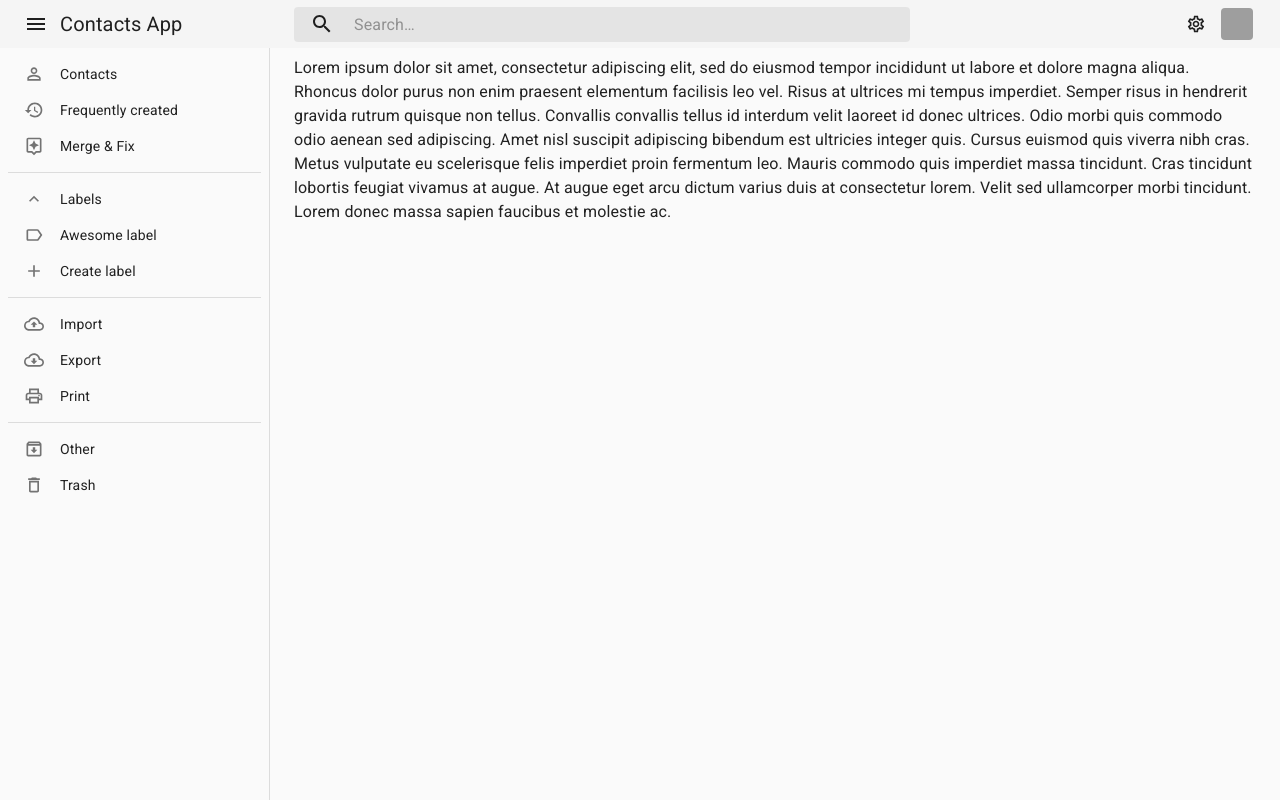
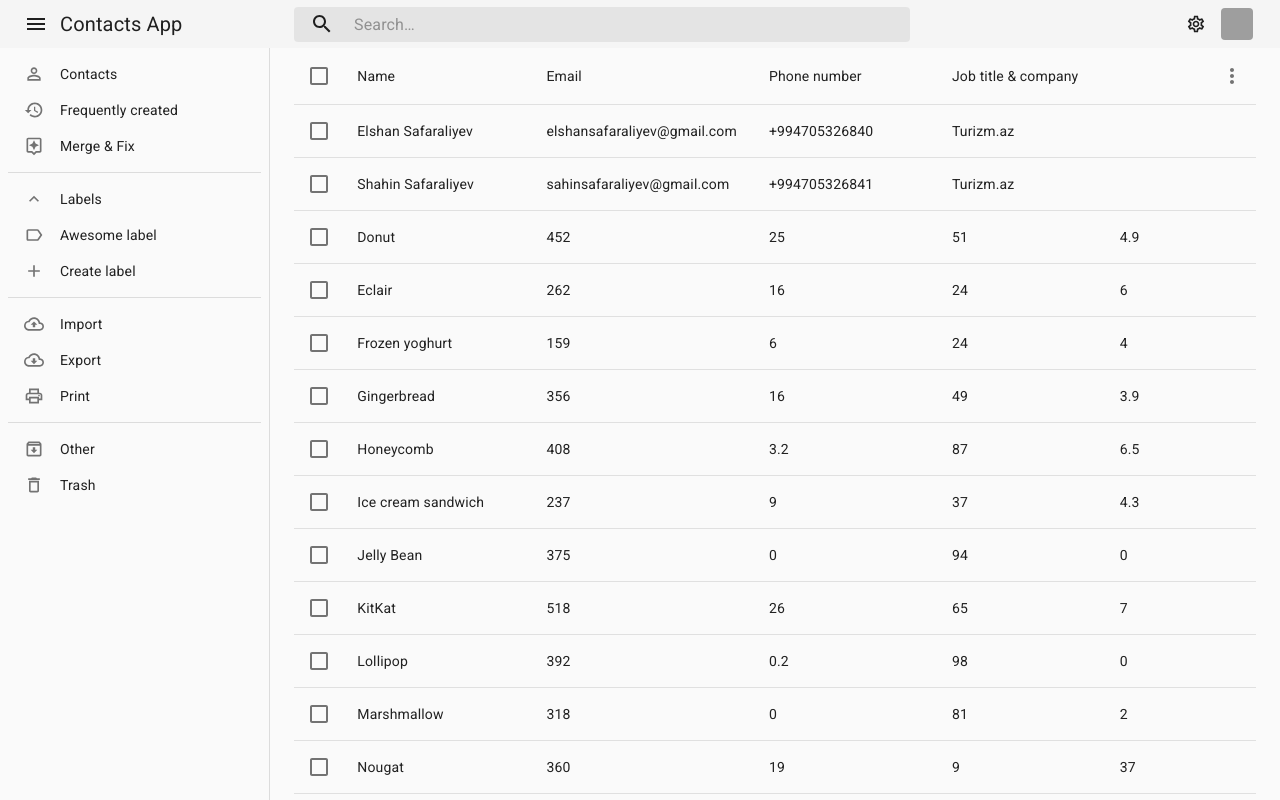
Before and after one commit to thesafaraliyev/contacts-app, a React (Create React App) app in the folder front-end/: page / in a window 1280 px wide. Built offline with nearby package versions, Linux system fonts and the light colour scheme; grey boxes are pictures that could not be loaded.

Commit message:
contacts table was added

```diff
--- a/front-end/src/components/Body.js
+++ b/front-end/src/components/Body.js
@@ -1,13 +1,15 @@
 import React from 'react';
 
 import {makeStyles} from '@material-ui/core/styles';
-import {Typography, Toolbar} from '@material-ui/core';
+import {Toolbar} from '@material-ui/core';
+
+import ContactsTable from "./Table";
 
 
 const useStyles = makeStyles((theme) => ({
     root: {
         flexGrow: 1,
-        padding: theme.spacing(1, 3),
+        padding: theme.spacing(0, 3),
         transition: theme.transitions.create('margin', {
             easing: theme.transitions.easing.sharp,
             duration: theme.transitions.duration.leavingScreen,
@@ -31,18 +33,8 @@ export default function Body({sidebarOpen}) {
     return (
         <main className={`${classes.root} ${sidebarOpen ? classes.contentShift : ''}`}>
             <Toolbar variant={'dense'}/>
-            <Typography paragraph>
-                Lorem ipsum dolor sit amet, consectetur adipiscing elit, sed do eiusmod tempor incididunt
-                ut labore et dolore magna aliqua. Rhoncus dolor purus non enim praesent elementum
-                facilisis leo vel. Risus at ultrices mi tempus imperdiet. Semper risus in hendrerit
-                gravida rutrum quisque non tellus. Convallis convallis tellus id interdum velit laoreet id
-                donec ultrices. Odio morbi quis commodo odio aenean sed adipiscing. Amet nisl suscipit
-                adipiscing bibendum est ultricies integer quis. Cursus euismod quis viverra nibh cras.
-                Metus vulputate eu scelerisque felis imperdiet proin fermentum leo. Mauris commodo quis
-                imperdiet massa tincidunt. Cras tincidunt lobortis feugiat vivamus at augue. At augue eget
-                arcu dictum varius duis at consectetur lorem. Velit sed ullamcorper morbi tincidunt. Lorem
-                donec massa sapien faucibus et molestie ac.
-            </Typography>
+
+            <ContactsTable/>
         </main>
     );
 }
--- /dev/null
+++ b/front-end/src/components/Table/Body.js
@@ -0,0 +1,59 @@
+import React from 'react';
+
+import {makeStyles} from '@material-ui/core/styles';
+import {TableBody, TableRow, TableCell} from '@material-ui/core';
+import Checkbox from '@material-ui/core/Checkbox';
+
+
+
+const useStyles = makeStyles((theme) => ({
+    rowRoot: {
+        '& $rowSelected, &$rowSelected:hover': {
+            backgroundColor: theme.palette.action.selected,
+        },
+    },
+    rowSelected: {
+        backgroundColor: theme.palette.action.selected,
+    },
+    cell: {
+
+    }
+}));
+
+export default function Body({rows, selected, handleRowClick}) {
+    const classes = useStyles();
+    const isSelected = (name) => selected.indexOf(name) !== -1;
+
+    return (
+        <TableBody>
+            {rows.map((row, index) => {
+                const isItemSelected = isSelected(row.name);
+
+                return (
+                    <TableRow
+                        hover
+                        aria-checked={isItemSelected}
+                        tabIndex={-1}
+                        key={row.name}
+                        selected={isItemSelected}
+                        classes={{root: classes.rowRoot, selected: classes.rowSelected}}
+                    >
+                        <TableCell padding="checkbox" >
+                            <Checkbox
+                                onClick={(event) => handleRowClick(event, row.name)}
+                                checked={isItemSelected}
+                                color='default'
+                                inputProps={{'aria-labelledby': `contacts-table-checkbox-${index}`}}
+                            />
+                        </TableCell>
+                        <TableCell className={classes.cell} style={{width: 230}}>{row.name}</TableCell>
+                        <TableCell className={classes.cell} style={{width: 210}}>{row.email}</TableCell>
+                        <TableCell className={classes.cell} style={{width: 210}}>{row.phoneNumber}</TableCell>
+                        <TableCell className={classes.cell} style={{width: 210}}>{row.carbs}</TableCell>
+                        <TableCell className={classes.cell} style={{width: 210}}>{row.protein}</TableCell>
+                    </TableRow>
+                );
+            })}
+        </TableBody>
+    );
+}
--- /dev/null
+++ b/front-end/src/components/Table/Head.js
@@ -0,0 +1,87 @@
+import React from 'react';
+
+import {makeStyles} from '@material-ui/core/styles';
+import {TableHead, TableRow, TableCell, Checkbox, IconButton} from '@material-ui/core';
+
+import MoreVertOutlinedIcon from '@material-ui/icons/MoreVertOutlined';
+import LabelOutlinedIcon from "@material-ui/icons/LabelOutlined";
+import MergeTypeOutlinedIcon from '@material-ui/icons/MergeTypeOutlined';
+
+
+const headCells = [
+    {id: 'name', isShown: true, label: 'Name'},
+    {id: 'email', isShown: true, label: 'Email'},
+    {id: 'phoneNumber', isShown: true, label: 'Phone number'},
+    {id: 'jobTitleAndCompany', isShown: true, label: 'Job title & company'},
+    {id: 'labels', isShown: false, label: 'Labels'},
+    {id: 'address', isShown: false, label: 'Address'},
+    {id: 'birthday', isShown: false, label: 'Birthday'},
+];
+
+const useStyles = makeStyles((theme) => ({
+    selectedCount: {
+        textAlign: 'right',
+    },
+    cell: {
+        top: theme.spacing(6),
+    },
+}));
+
+
+export default function Head(props) {
+    const classes = useStyles();
+    const {onSelectAllClick, numSelected, rowCount} = props;
+
+    return (
+        <TableHead>
+            <TableRow>
+                <TableCell className={classes.cell} padding="checkbox" >
+                    <Checkbox
+                        indeterminate={numSelected > 0 && numSelected < rowCount}
+                        checked={rowCount > 0 && numSelected === rowCount}
+                        onChange={onSelectAllClick}
+                        color='default'
+                        inputProps={{'aria-label': 'select all rows'}}
+                    />
+                </TableCell>
+
+                {numSelected > 0 ? (
+                    <React.Fragment>
+                        <TableCell className={classes.cell} colSpan={4} padding="checkbox" size='medium'>
+
+                            <IconButton >
+                                <LabelOutlinedIcon />
+                            </IconButton>
+
+                            {numSelected < 51 && <IconButton >
+                                <MergeTypeOutlinedIcon/>
+                            </IconButton>}
+
+                            <IconButton>
+                                <MoreVertOutlinedIcon/>
+                            </IconButton>
+
+                        </TableCell>
+
+                        <TableCell className={`${classes.selectedCount} ${classes.cell}`}  size='medium'>
+                            {numSelected} selected
+                        </TableCell>
+                    </React.Fragment>
+                ) : (
+                    <React.Fragment>
+                        {headCells.map(({id, label, isShown}) => (
+                            isShown ? <TableCell className={classes.cell} key={id} size='medium'>{label}</TableCell> : null
+                        ))}
+                        <TableCell className={classes.cell} padding='none' align='right' size='medium'>
+                            <IconButton  >
+                                <MoreVertOutlinedIcon/>
+                            </IconButton>
+                        </TableCell>
+                    </React.Fragment>
+                )}
+
+
+            </TableRow>
+        </TableHead>
+    );
+}
--- /dev/null
+++ b/front-end/src/components/Table/index.js
@@ -0,0 +1,84 @@
+import React from 'react';
+
+import {makeStyles} from '@material-ui/core/styles';
+import {Table} from '@material-ui/core';
+
+import Head from './Head'
+import Body from './Body'
+
+
+function createData(name, email, phoneNumber, carbs, protein) {
+    return {name, email, phoneNumber, carbs, protein};
+}
+
+const rows = [
+    createData('Elshan Safaraliyev', 'elshansafaraliyev@gmail.com', '+994705326840', 'Turizm.az', []),
+    createData('Shahin Safaraliyev', 'sahinsafaraliyev@gmail.com', '+994705326841', 'Turizm.az', []),
+    createData('Donut', 452, 25.0, 51, 4.9),
+    createData('Eclair', 262, 16.0, 24, 6.0),
+    createData('Frozen yoghurt', 159, 6.0, 24, 4.0),
+    createData('Gingerbread', 356, 16.0, 49, 3.9),
+    createData('Honeycomb', 408, 3.2, 87, 6.5),
+    createData('Ice cream sandwich', 237, 9.0, 37, 4.3),
+    createData('Jelly Bean', 375, 0.0, 94, 0.0),
+    createData('KitKat', 518, 26.0, 65, 7.0),
+    createData('Lollipop', 392, 0.2, 98, 0.0),
+    createData('Marshmallow', 318, 0, 81, 2.0),
+    createData('Nougat', 360, 19.0, 9, 37.0),
+];
+
+
+const useStyles = makeStyles((theme) => ({
+}));
+
+export default function ContactsTable() {
+    // const classes = useStyles();
+    const [selected, setSelected] = React.useState([]);
+    const [dense, setDense] = React.useState(false);
+
+
+    const handleSelectAllClick = (event) => {
+        if (event.target.checked) {
+            const newSelecteds = rows.map((n) => n.name);
+            setSelected(newSelecteds);
+            return;
+        }
+        setSelected([]);
+    };
+
+    const handleRowClick = (event, name) => {
+        const selectedIndex = selected.indexOf(name);
+        let newSelected = [];
+
+        if (selectedIndex === -1) {
+            newSelected = newSelected.concat(selected, name);
+        } else if (selectedIndex === 0) {
+            newSelected = newSelected.concat(selected.slice(1));
+        } else if (selectedIndex === selected.length - 1) {
+            newSelected = newSelected.concat(selected.slice(0, -1));
+        } else if (selectedIndex > 0) {
+            newSelected = newSelected.concat(
+                selected.slice(0, selectedIndex),
+                selected.slice(selectedIndex + 1),
+            );
+        }
+
+        setSelected(newSelected);
+    };
+
+
+    return (
+        <Table stickyHeader size={dense ? 'small' : 'medium'}>
+            <Head
+                numSelected={selected.length}
+                onSelectAllClick={handleSelectAllClick}
+                rowCount={rows.length}
+            />
+            <Body
+                rows={rows}
+                handleRowClick={handleRowClick}
+                selected={selected}
+            />
+        </Table>
+    );
+}
```
